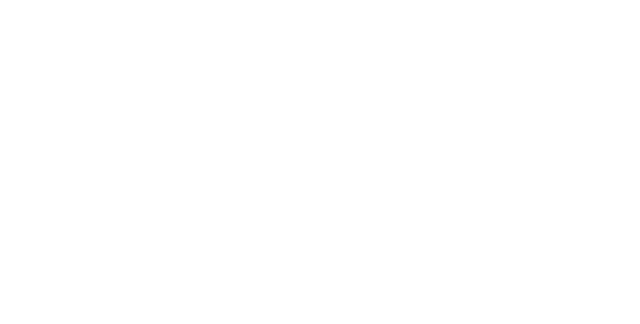
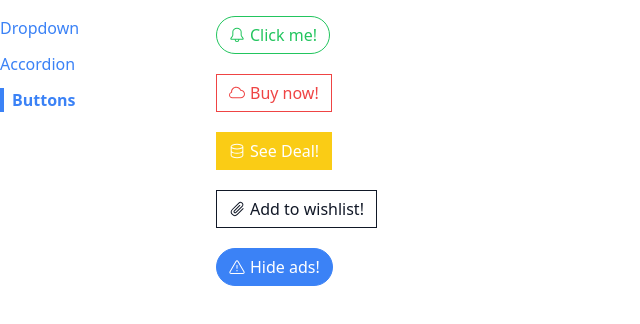
Before and after one commit to raluchka29/UdemyPractice-React, a React (Create React App) app in the folder comps/: page /buttons in a window 1280 px wide. Shown: the top 324 px of the page, without its empty margins (0-640 px from the left). Built offline with nearby package versions, Linux system fonts and the light colour scheme.

Commit message:
navigation wrapup

```diff
--- a/comps/src/App.js
+++ b/comps/src/App.js
@@ -1,12 +1,26 @@
-import Link from "./components/link";
+import Sidebar from "./components/Sidebar";
 import Route from "./components/route";
 import AccordionPage from "./pages/AccordionPage";
 import DropdownPage from "./pages/DropdownPage";
+import ButtonPage from "./pages/ButtonPage";
 
 function App() {
     return (
-    <div></div>
-    )
+    <div className="container mx-auto grid grid-cols-6 gap-4 mt-4">
+        <Sidebar />
+    <div className="col-span-5">
+    <Route path="/accordion">
+    <AccordionPage />
+    </Route>
+    <Route path="/">
+    <DropdownPage />
+    </Route>
+    <Route path="/buttons">
+    <ButtonPage />
+    </Route>
+    </div>
+</div>
+    );
 }
 
 export default App;
--- /dev/null
+++ b/comps/src/components/Sidebar.js
@@ -0,0 +1,27 @@
+import Link from "./link";
+
+function Sidebar() {
+const links = [
+    { label: 'Dropdown', path: '/'},
+    { label: 'Accordion', path: '/accordion'},
+    { label: 'Buttons', path: '/buttons'}
+];
+const renderedLinks = links.map((link) => {
+    return <Link
+        key={link.label}
+        to={link.path}
+        className='mb-3'
+        activeClassName="font-bold border-l-4 border-blue-500 pl-2"
+        >
+            {link.label}
+        </Link>;
+} );
+
+    return (
+        <div className="sticky top-0 overflow-y-scroll flex flex-col items-start">
+         {renderedLinks}
+        </div>
+    );
+}
+
+export default Sidebar;
--- a/comps/src/components/link.js
+++ b/comps/src/components/link.js
@@ -2,10 +2,14 @@
 import classNames from "classnames";
 
 
-function Link({ to, children }) {
-const { navigate } = useNavigation();
+function Link({ to, children, className, activeClassName }) {
+const { navigate, currentPath } = useNavigation();
 
-const classes = classNames('text-blue-500');
+const classes = classNames(
+    'text-blue-500',
+    className,
+    currentPath === to && activeClassName,
+);
 
 const handleClick = (event) => {
     if (event.metaKey || event.ctrlKey ){
--- a/comps/src/pages/ButtonPage.js
+++ b/comps/src/pages/ButtonPage.js
@@ -3,7 +3,6 @@
 
 function ButtonPage() {
     const handleClick = () => {
-        console.log('Click!');
     };
     return <div>
         <div>
```
